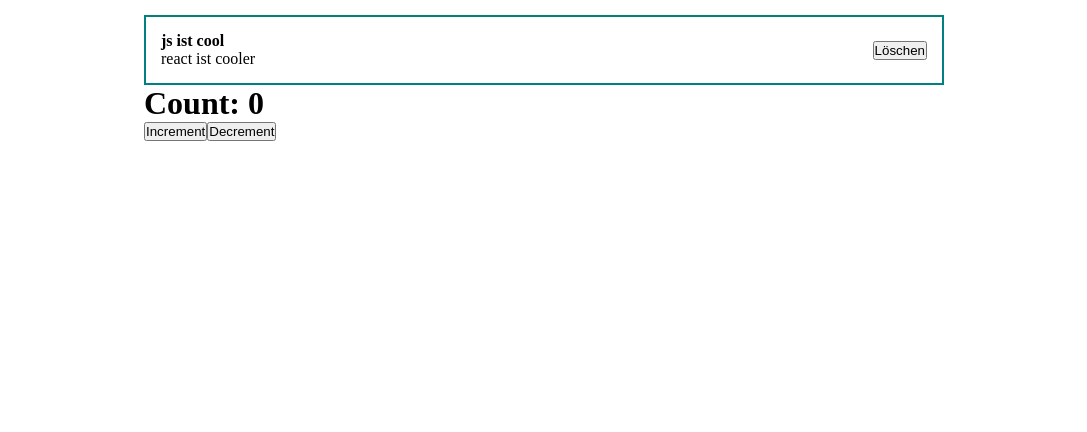
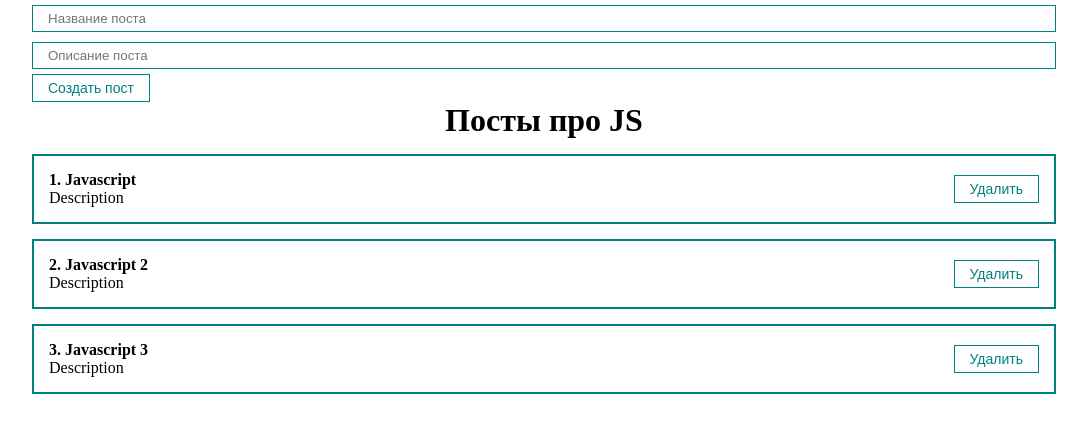
Before and after one commit to ericgro2000/reLearningReact, a React (Vite) app: page / in a window 1280 px wide. Shown: the top 432 px of the page, without its empty margins (96-1183 px from the left). Built offline with nearby package versions, Linux system fonts and the light colour scheme.

Commit message:
Leistung: PostForm-Komponente zum Erstellen neuer Beiträge hinzugefügt, PostList-Komponente zum Anzeigen einer Beitragsliste hinzugefügt und App.css aktualisiert, um die Breite auf 80 % einzustellen

```diff
--- a/src/App.tsx
+++ b/src/App.tsx
@@ -2,12 +2,29 @@
 import ClassCounter from "./components/ClassCounter";
 import Post from "./components/Post";
 import "./styles/App.css";
+import { useState } from "react";
+import PostForm from "./components/PostForm";
+import PostList from "./components/PostList";
 
 function App() {
+  const [posts, setPosts] = useState([
+    { id: 1, title: "Javascript", body: "Description" },
+    { id: 2, title: "Javascript 2", body: "Description" },
+    { id: 3, title: "Javascript 3", body: "Description" },
+  ]);
+
+  const createPost = (newPost) => {
+    setPosts([...posts, newPost]);
+  };
+
+  const removePost = (post) => {
+    setPosts(posts.filter((p) => p.id !== post.id));
+  };
+
   return (
     <div className="App">
-      <Post />
-      <ClassCounter />
+      <PostForm create={createPost} />
+      <PostList remove={removePost} posts={posts} title="Посты про ЈЅ" />
     </div>
   );
 }
--- a/src/components/Post.tsx
+++ b/src/components/Post.tsx
@@ -1,12 +1,16 @@
-const Post = () => {
+import MyButton from "./UI/Button/MyButton";
+
+const Post = (props) => {
   return (
     <div className="post">
       <div className="post__content">
-        <strong>js ist cool</strong>
-        <div>react ist cooler</div>
+        <strong>
+          {props.number}. {props.post.title}
+        </strong>
+        <div>{props.post.body}</div>
       </div>
       <div className="post__btns">
-        <button>Löschen</button>
+        <MyButton onClick={() => props.remove(props.post)}>Удалить</MyButton>
       </div>
     </div>
   );
--- /dev/null
+++ b/src/components/PostForm.tsx
@@ -0,0 +1,39 @@
+import { useState } from "react";
+import MyInput from "./UI/Input/MyInput";
+import MyButton from "./UI/Button/MyButton";
+
+const PostForm = ({ create }) => {
+  const [post, setPost] = useState({ title: "", body: "" });
+
+  const addNewPost = (e) => {
+    e.preventDefault();
+    const newPost = {
+      ...post,
+      id: Date.now(),
+    };
+    create(newPost);
+    setPost({ title: "", body: "" });
+  };
+
+  return (
+    <form>
+      {/*Управляемый компонент*/}
+      <MyInput
+        value={post.title}
+        onChange={(e) => setPost({ ...post, title: e.target.value })}
+        type="text"
+        placeholder="Название поста"
+      />
+      {/*Неуправляемый\Неконтролируемый компонент*/}
+      <MyInput
+        value={post.body}
+        onChange={(e) => setPost({ ...post, body: e.target.value })}
+        type="text"
+        placeholder="Описание поста"
+      />
+      <MyButton onClick={addNewPost}>Создать пост</MyButton>
+    </form>
+  );
+};
+
+export default PostForm;
--- /dev/null
+++ b/src/components/PostList.tsx
@@ -0,0 +1,18 @@
+import PostItem from "./Post";
+
+const PostList = ({ posts, title, remove }) => {
+  if (!posts.length) {
+    return <h1 style={{ textAlign: "center" }}>Посты не найдены!</h1>;
+  }
+
+  return (
+    <div>
+      <h1 style={{ textAlign: "center" }}>{title}</h1>
+      {posts.map((post, index) => (
+        <PostItem remove={remove} number={index + 1} post={post} />
+      ))}
+    </div>
+  );
+};
+
+export default PostList;
--- /dev/null
+++ b/src/components/UI/Button/MyButton.module.css
@@ -0,0 +1,8 @@
+.myBtn {
+  padding: 5px 15px;
+  color: teal;
+  font-size: 14px;
+  background: transparent;
+  border: 1px solid teal;
+  cursor: pointer;
+}
--- /dev/null
+++ b/src/components/UI/Button/MyButton.tsx
@@ -0,0 +1,11 @@
+import classes from "./MyButton.module.css";
+
+const MyButton = ({ children, ...props }) => {
+  return (
+    <button {...props} className={classes.myBtn}>
+      {children}
+    </button>
+  );
+};
+
+export default MyButton;
--- /dev/null
+++ b/src/components/UI/Input/MyInput.module.css
@@ -0,0 +1,6 @@
+.myInput {
+  width: 100%;
+  padding: 5px 15px;
+  margin: 5px 0;
+  border: 1px solid teal;
+}
--- /dev/null
+++ b/src/components/UI/Input/MyInput.tsx
@@ -0,0 +1,7 @@
+import classes from "./MyInput.module.css";
+
+const MyInput = (props) => {
+  return <input className={classes.myInput} {...props} />;
+};
+
+export default MyInput;
--- a/src/styles/App.css
+++ b/src/styles/App.css
@@ -11,7 +11,7 @@
 }
 
 .App {
-  width: 800px;
+  width: 80%;
 }
 
 .post {
```
